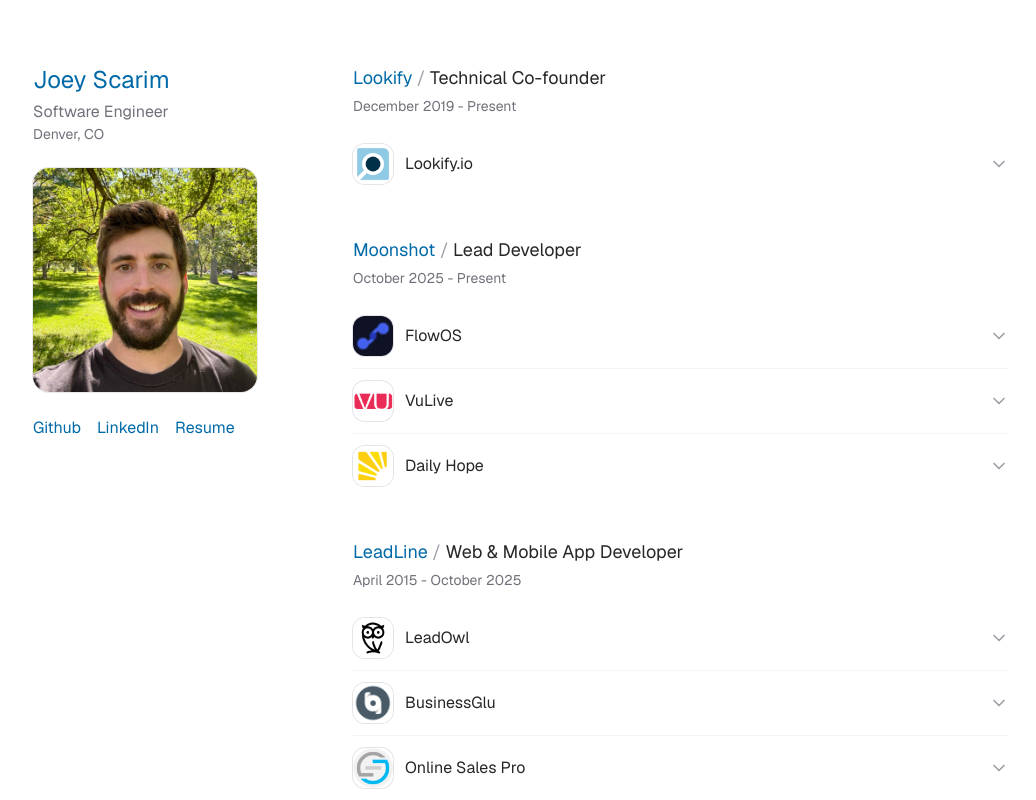
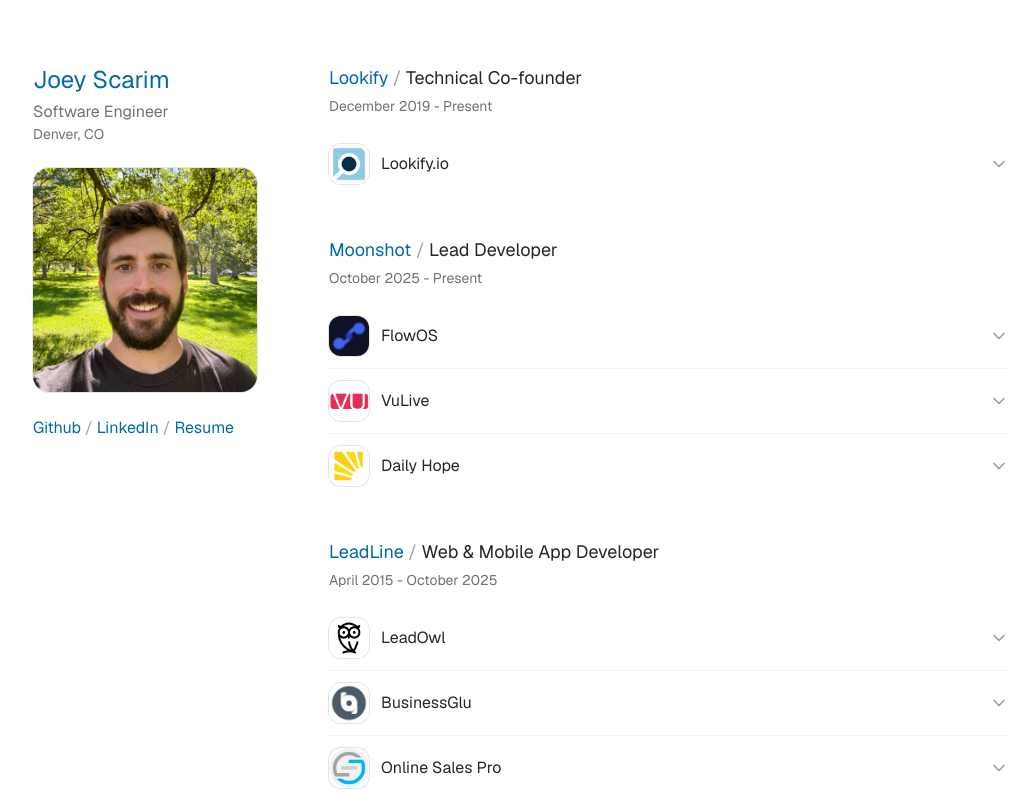
Before and after one commit to joeyscarim/portfolio, a Next.js app: page / in a window 1280 px wide. Shown: the top 800 px of the page, without its empty margins (119-1155 px from the left). Built offline with nearby package versions, Linux system fonts and the light colour scheme.

Commit message:
Update layout and styling in Home component
- Adjusted navigation layout in `page.tsx` for improved organization of links.
- Modified spacing in the main container for better visual balance.
- Added separators between social media links for enhanced clarity.

```diff
--- a/app/page.tsx
+++ b/app/page.tsx
@@ -4,7 +4,7 @@ import { ProjectList } from "@/app/components/project-list";
 export default function Home() {
   return (
     <div className="min-h-full bg-white font-sans">
-      <main className="mx-auto flex max-w-5xl flex-col gap-12 px-6 py-16 md:flex-row md:items-start md:gap-16">
+      <main className="mx-auto flex max-w-5xl flex-col gap-12 px-6 py-16 md:flex-row md:items-start md:gap-10">
         <aside className="w-full shrink-0 md:sticky md:top-16 md:w-56 lg:w-64">
           <h1 className="text-2xl text-sky-700">Joey Scarim</h1>
           <p className="mt-1 text-zinc-500">Software Engineer</p>
@@ -21,7 +21,7 @@ export default function Home() {
             />
           </div>
 
-          <nav className="mt-6 flex flex-row flex-wrap gap-x-4 gap-y-1">
+          <nav className="mt-6 flex flex-row flex-wrap items-center gap-x-1 gap-y-1">
             <a
               href="https://github.com/joeyscarim"
               className="text-sky-700 hover:text-sky-800"
@@ -30,6 +30,7 @@ export default function Home() {
             >
               Github
             </a>
+            <span className="text-zinc-400">/</span>
             <a
               href="https://www.linkedin.com/in/joeyscarim"
               className="text-sky-700 hover:text-sky-800"
@@ -38,6 +39,7 @@ export default function Home() {
             >
               LinkedIn
             </a>
+            <span className="text-zinc-400">/</span>
             <a
               href="/joey_scarim_resume.pdf"
               className="text-sky-700 hover:text-sky-800"
```
